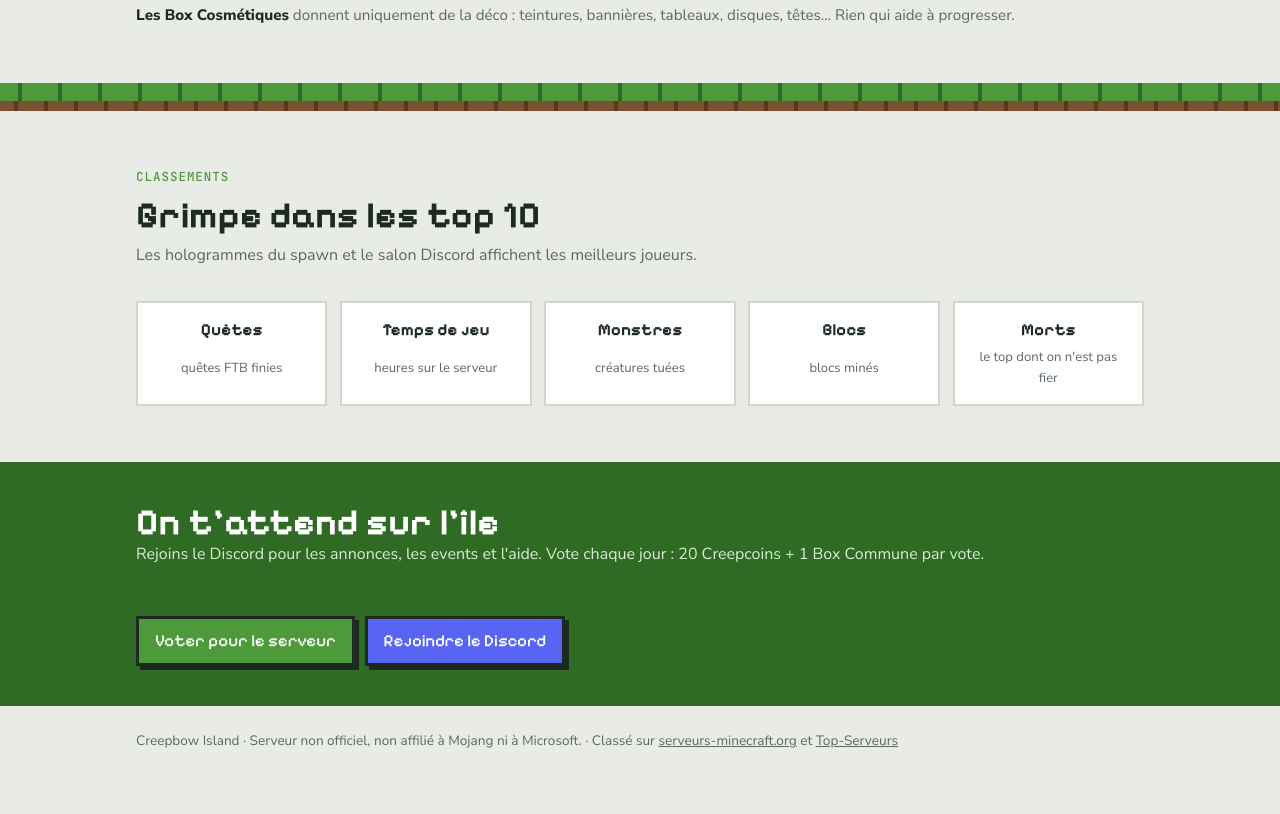
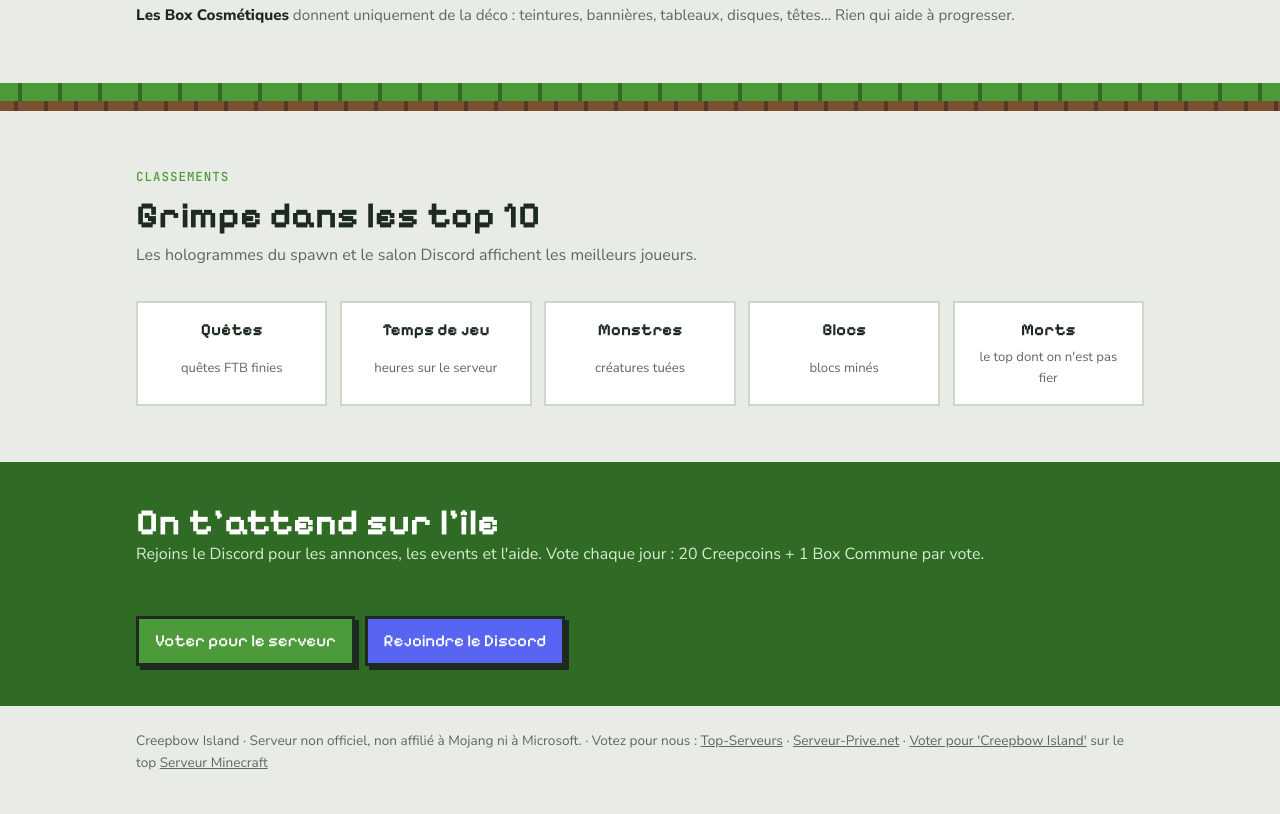
Before and after one commit to creepbow/creepbow.github.io, a plain HTML site: page index.html in a window 1280 px wide. Shown: the part 3731-4545 px from the top of the page. Before the commit the page ends 4523 px from the top, so only its background shows below. Drawn offline with Linux system fonts and the light colour scheme.

Commit message:
Add files via upload

```diff
--- a/index.html
+++ b/index.html
@@ -296,7 +296,7 @@ footer { padding-block: 1.5rem 2.5rem; color: var(--muted); font-size: .85rem; }
     </div>
   </div>
 </div>
-<footer class="wrap">Creepbow Island · Serveur non officiel, non affilié à Mojang ni à Microsoft. · Classé sur <a href="https://www.serveurs-minecraft.org/" target="_blank" rel="noopener">serveurs-minecraft.org</a> et <a href="https://top-serveurs.net/minecraft/creepbow-island" target="_blank" rel="noopener">Top-Serveurs</a></footer>
+<footer class="wrap">Creepbow Island · Serveur non officiel, non affilié à Mojang ni à Microsoft. · Votez pour nous : <a href="https://top-serveurs.net/minecraft/vote/creepbow-island" target="_blank" rel="noopener">Top-Serveurs</a> · <a href="https://serveur-prive.net/minecraft/creepbow-island/vote" target="_blank" rel="noopener">Serveur-Prive.net</a> · <a href="http://www.serveurs-minecraft.org/vote.php?id=64156" target="_blank" rel="noopener">Voter pour 'Creepbow Island'</a> sur le top <a href="http://www.serveurs-minecraft.org/" target="_blank" rel="noopener">Serveur Minecraft</a></footer>
 
 <script>
 (function () {
```
